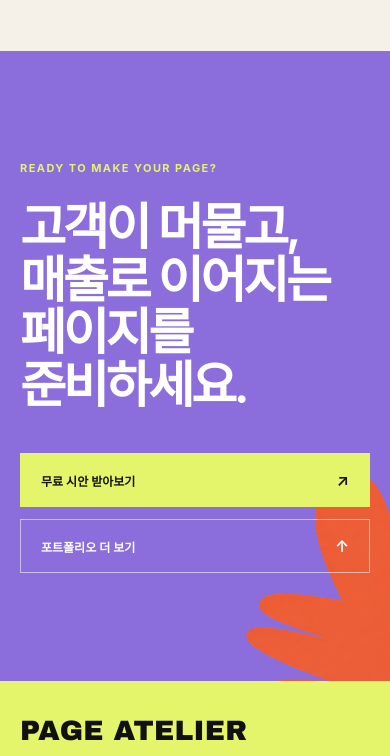
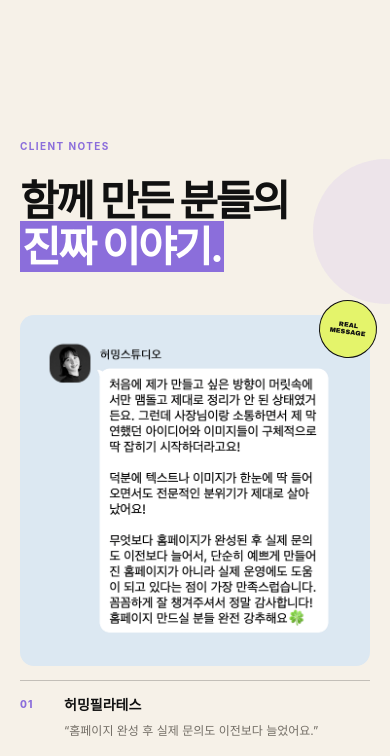
Before and after one commit to pageatelier/page-atelier-site, a plain HTML site: page index.html in a window 390 px wide. Shown: the part 7620-8376 px from the top of the page. Drawn offline with Linux system fonts and the light colour scheme; a web font is replaced by a local one.

Commit message:
add review

```diff
--- a/index.html
+++ b/index.html
@@ -410,6 +410,47 @@
       </div>
     </section>
 
+
+    <section class="reviews section" id="reviews">
+      <div class="reviews-head reveal">
+        <div>
+          <p class="section-kicker">CLIENT NOTES</p>
+          <h2>함께 만든 분들의<br><span>진짜 이야기.</span></h2>
+        </div>
+      </div>
+
+      <div class="review-proof-grid">
+        <figure class="review-proof review-proof-humming reveal">
+          <div class="review-proof-image">
+            <img src="./assets/review1.png" alt="허밍필라테스 실제 고객 후기" loading="lazy">
+            <span class="review-proof-sticker review-proof-sticker-lime" aria-hidden="true">REAL<br>MESSAGE</span>
+          </div>
+          <figcaption class="review-proof-caption">
+            <span class="review-proof-no">01</span>
+            <div>
+              <strong>허밍필라테스</strong>
+              <p>“홈페이지 완성 후 실제 문의도 이전보다 늘었어요.”</p>
+            </div>
+          </figcaption>
+        </figure>
+
+        <figure class="review-proof review-proof-tax reveal">
+          <div class="review-proof-image">
+            <img src="./assets/review2.png" alt="최기선 세무사 실제 고객 후기" loading="lazy">
+            <span class="review-proof-sticker review-proof-sticker-orange" aria-hidden="true">CLIENT<br>REVIEW</span>
+          </div>
+          <figcaption class="review-proof-caption">
+            <span class="review-proof-no">02</span>
+            <div>
+              <strong>최기선 세무사</strong>
+              <p>“원하는 방향과 핵심을 정확히 이해해 주셨어요.”</p>
+            </div>
+          </figcaption>
+        </figure>
+      </div>
+
+    </section>
+
     <section class="final">
       <div class="final-copy reveal">
         <p>READY TO MAKE YOUR PAGE?</p>
--- a/styles.css
+++ b/styles.css
@@ -2452,3 +2452,258 @@ body.brief-lock{overflow:hidden}
   cursor:wait;
   transform:none !important;
 }
+
+
+/* =========================================================
+   CLIENT REVIEWS — real message proof
+========================================================= */
+.reviews{
+  position:relative;
+  overflow:hidden;
+  background:var(--cream);
+}
+
+.reviews::before{
+  content:"";
+  position:absolute;
+  width:210px;
+  height:210px;
+  right:-76px;
+  top:58px;
+  border-radius:50%;
+  background:var(--lavender);
+  opacity:.16;
+  pointer-events:none;
+}
+
+.reviews-head{
+  position:relative;
+  z-index:2;
+  display:grid;
+  grid-template-columns:1fr .48fr;
+  gap:7vw;
+  align-items:end;
+  margin-bottom:72px;
+}
+
+.reviews-head h2{
+  margin:0;
+  font-size:clamp(42px,5vw,74px);
+  line-height:1.06;
+  letter-spacing:-.06em;
+  font-weight:650;
+}
+
+.reviews-head h2 span{
+  background:var(--lavender-deep);
+  color:#fff;
+  padding:0 .05em;
+  line-height:1;
+  box-decoration-break:clone;
+  -webkit-box-decoration-break:clone;
+}
+
+.reviews-intro{
+  margin:0 0 7px;
+  max-width:470px;
+  color:var(--muted);
+  font-size:14px;
+  line-height:1.85;
+}
+
+.review-proof-grid{
+  position:relative;
+  z-index:2;
+  display:grid;
+  grid-template-columns:1fr 1fr;
+  gap:clamp(28px,4vw,64px);
+  align-items:start;
+  max-width:1240px;
+  margin:0 auto;
+}
+
+.review-proof{
+  margin:0;
+  min-width:0;
+}
+
+.review-proof-tax{
+  margin-top:90px;
+}
+
+.review-proof-image{
+  position:relative;
+  padding:22px;
+  background:#DCE8F2;
+  border:0;
+  border-radius:18px;
+  box-shadow:none;
+  overflow:visible;
+}
+
+.review-proof-image img{
+  width:100%;
+  height:auto;
+  display:block;
+  border-radius:12px;
+}
+
+.review-proof-sticker{
+  position:absolute;
+  right:-18px;
+  top:-18px;
+  width:72px;
+  height:72px;
+  display:grid;
+  place-items:center;
+  border:1px solid var(--ink);
+  border-radius:50%;
+  color:var(--ink);
+  font-family:"Bowlby One SC","Arial Black",sans-serif;
+  font-size:8px;
+  line-height:1.05;
+  letter-spacing:.02em;
+  text-align:center;
+  transform:rotate(8deg);
+}
+
+.review-proof-sticker-lime{
+  background:var(--lime);
+}
+
+.review-proof-sticker-orange{
+  background:var(--orange);
+  color:#fff;
+  transform:rotate(-7deg);
+}
+
+.review-proof-caption{
+  display:grid;
+  grid-template-columns:42px 1fr;
+  gap:14px;
+  align-items:start;
+  margin-top:18px;
+  padding-top:16px;
+  border-top:1px solid rgba(17,17,17,.22);
+}
+
+.review-proof-no{
+  padding-top:2px;
+  color:var(--lavender-deep);
+  font-size:10px;
+  line-height:1.4;
+  font-weight:800;
+  letter-spacing:.12em;
+}
+
+.review-proof-caption strong{
+  display:block;
+  margin-bottom:7px;
+  font-size:15px;
+  line-height:1.4;
+  font-weight:720;
+}
+
+.review-proof-caption p{
+  margin:0;
+  max-width:470px;
+  color:var(--muted);
+  font-size:13px;
+  line-height:1.75;
+}
+
+.reviews-source{
+  position:relative;
+  z-index:2;
+  margin:54px 0 0;
+  color:#8A847B;
+  font-size:10px;
+  line-height:1.6;
+  letter-spacing:.02em;
+  text-align:center;
+}
+
+@media (max-width:1050px){
+  .reviews-head{
+    grid-template-columns:1fr;
+    gap:26px;
+  }
+
+  .reviews-intro{
+    max-width:650px;
+  }
+
+  .review-proof-tax{
+    margin-top:56px;
+  }
+}
+
+@media (max-width:760px){
+  .reviews::before{
+    width:145px;
+    height:145px;
+    right:-68px;
+    top:108px;
+  }
+
+  .reviews-head{
+    margin-bottom:46px;
+  }
+
+  .reviews-head h2{
+    font-size:42px;
+    line-height:1.08;
+  }
+
+  .reviews-intro{
+    font-size:13px;
+    line-height:1.75;
+  }
+
+  .review-proof-grid{
+    grid-template-columns:1fr;
+    gap:58px;
+  }
+
+  .review-proof-image{
+    padding:14px;
+    border-radius:14px;
+  }
+
+  .review-proof-image img{
+    border-radius:10px;
+  }
+
+  .review-proof-tax{
+    margin-top:0;
+  }
+
+  .review-proof-sticker{
+    width:58px;
+    height:58px;
+    right:-7px;
+    top:-15px;
+    font-size:6.5px;
+  }
+
+  .review-proof-caption{
+    grid-template-columns:34px 1fr;
+    gap:10px;
+    margin-top:14px;
+    padding-top:14px;
+  }
+
+  .review-proof-caption strong{
+    font-size:14px;
+  }
+
+  .review-proof-caption p{
+    font-size:12px;
+    line-height:1.7;
+  }
+
+  .reviews-source{
+    margin-top:38px;
+    font-size:9px;
+  }
+}
```
Also changed, not shown: assets/review1.png (added), assets/review2.png (added).
